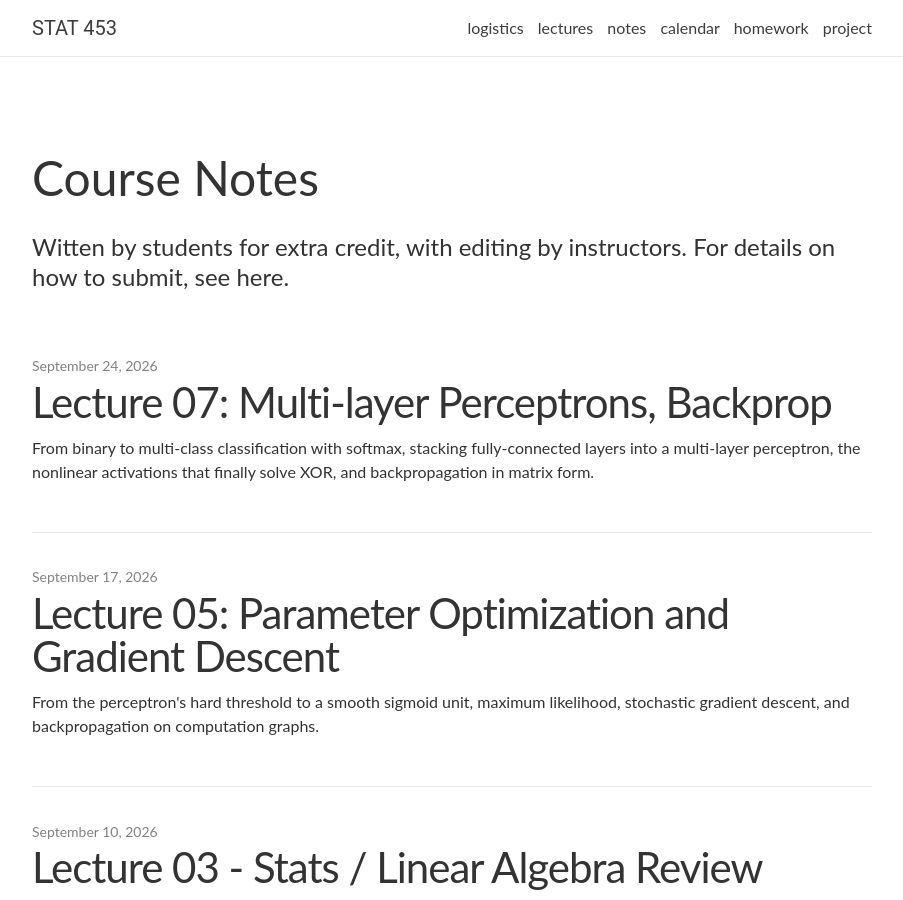
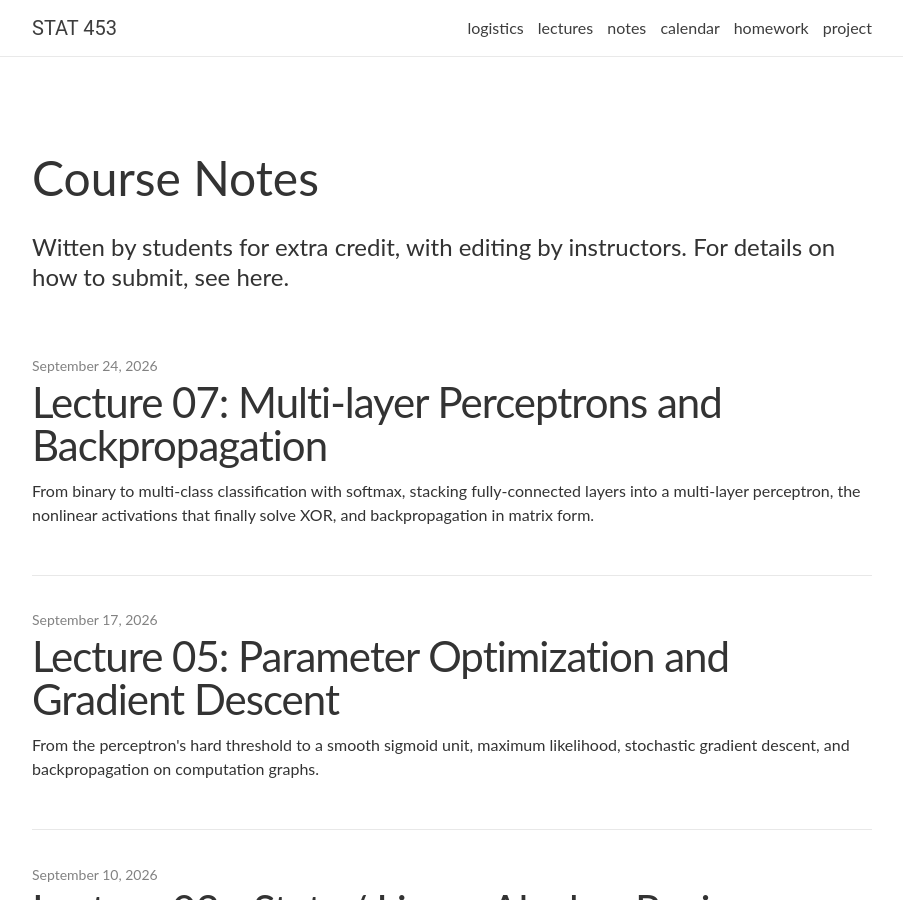
Before and after one commit to AdaptInfer/dgm-fall-2026, a Jekyll site: the page built from notes/index.html, in a window 1280 px wide and 900 px high. Shown: the whole window, without its empty margins (188-1091 px from the left). Built offline with Jekyll 4.4.1, drawn with Linux system fonts in a browser that asks for light colours; nearby versions of some CDN libraries; the list of posts is cut into pages by our own code; comment, search, counter and statistics services are not loaded.

Commit message:
Lecture 07: match the title on the course schedule

```diff
--- a/_posts/2026-09-24-lecture-07.md
+++ b/_posts/2026-09-24-lecture-07.md
@@ -1,6 +1,6 @@
 ---
 layout: distill
-title: "Lecture 07: Multi-layer Perceptrons, Backprop"
+title: "Lecture 07: Multi-layer Perceptrons and Backpropagation"
 description: From binary to multi-class classification with softmax, stacking fully-connected layers into a multi-layer perceptron, the nonlinear activations that finally solve XOR, and backpropagation in matrix form.
 date: 2026-09-24
 
```
